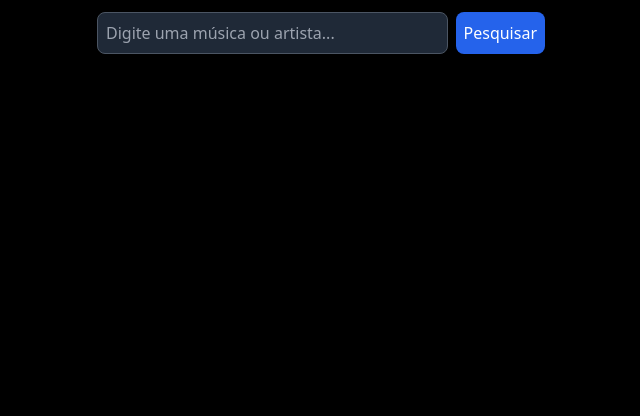
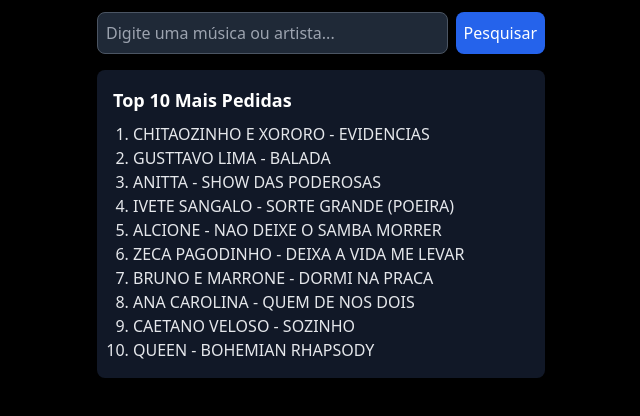
Before and after one commit to equipe360rj/buskaraoke, a plain HTML site: page index.html in a window 1280 px wide. Shown: the part 148-564 px from the top of the page, without its empty margins (319-959 px from the left). Drawn offline with nearby package versions, Linux system fonts and the light colour scheme.

Commit message:
Update index.html

```diff
--- a/index.html
+++ b/index.html
@@ -14,6 +14,23 @@
     <div class="w-full max-w-md flex flex-col sm:flex-row gap-2 mb-4">
         <input type="text" id="searchInput" placeholder="Digite uma música ou artista..." class="flex-grow p-2 rounded-lg border border-gray-600 bg-gray-800 text-white focus:outline-none focus:ring-2 focus:ring-blue-500">
         <button id="searchButton" class="bg-blue-600 text-white p-2 rounded-lg hover:bg-blue-700 transition">Pesquisar</button>
+    </div>
+
+    <!-- Top 10 Mais Pedidas -->
+    <div class="w-full max-w-md bg-gray-900 rounded-lg shadow-md p-4 mb-4">
+        <h2 class="text-lg font-semibold mb-2 text-white">Top 10 Mais Pedidas</h2>
+        <ol class="list-decimal pl-5 text-gray-200">
+            <li>CHITAOZINHO E XORORO - EVIDENCIAS</li>
+            <li>GUSTTAVO LIMA - BALADA</li>
+            <li>ANITTA - SHOW DAS PODEROSAS</li>
+            <li>IVETE SANGALO - SORTE GRANDE (POEIRA)</li>
+            <li>ALCIONE - NAO DEIXE O SAMBA MORRER</li>
+            <li>ZECA PAGODINHO - DEIXA A VIDA ME LEVAR</li>
+            <li>BRUNO E MARRONE - DORMI NA PRACA</li>
+            <li>ANA CAROLINA - QUEM DE NOS DOIS</li>
+            <li>CAETANO VELOSO - SOZINHO</li>
+            <li>QUEEN - BOHEMIAN RHAPSODY</li>
+        </ol>
     </div>
 
     <!-- Área de resultados -->
```
